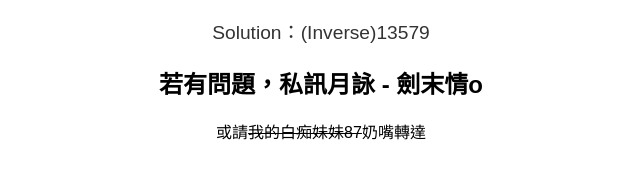
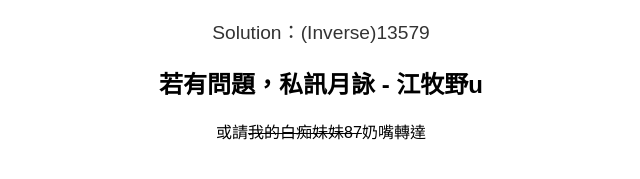
Before and after one commit to lcx0118/lcx.github.io, a plain HTML site: page index.html in a window 1280 px wide. Shown: the part 311-490 px from the top of the page, 319-959 px from the left. Drawn offline with Linux system fonts and the light colour scheme.

Commit message:
Update index.html

```diff
--- a/index.html
+++ b/index.html
@@ -629,7 +629,7 @@
     });
   </script>
 
-  <h2>  若有問題，私訊月詠 - 劍末情o  </h2>
+  <h2>  若有問題，私訊月詠 - 江牧野u  </h2>
   <p> 或請<del>我的白痴妹妹87</del>奶嘴轉達 </p>
 </body>
 </html>
```
